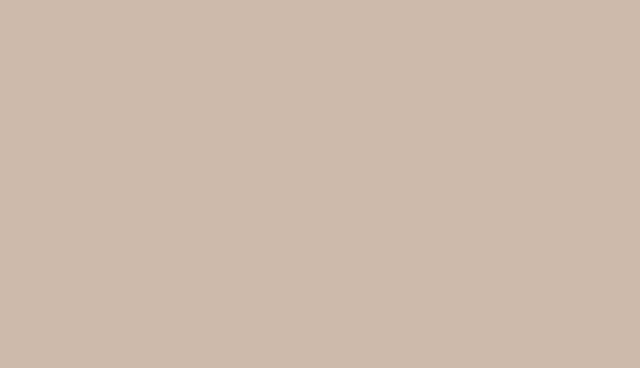
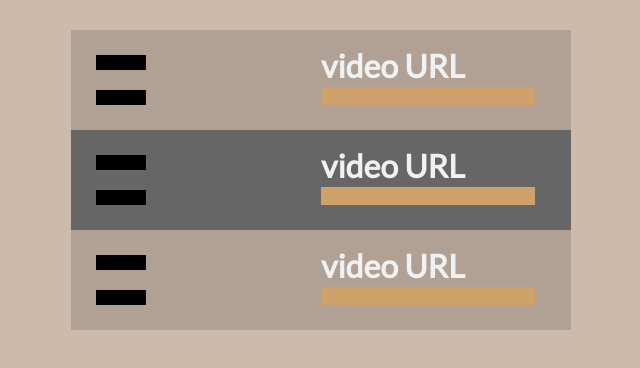
Before and after one commit to mngyuan/WebDesignDecal-Final-Proj, a plain HTML site: page create.html in a window 1280 px wide. Shown: the whole page, without its empty margins (319-959 px from the left). Drawn offline with nearby package versions, Linux system fonts and the light colour scheme.

Commit message:
minor spacing adjustments, create.view added

```diff
--- a/common.css
+++ b/common.css
@@ -13,11 +13,14 @@ body {
     height: 100%;
     width: 99%;
     background-color: #cdbaab;
+    /* allow scroll - contain children */
+    overflow: auto;
 }
 .centered {
     margin: 30px auto;
     width: 50%;
     text-align: center;
+    min-width: 500px;
 }
 
 ul {
@@ -25,3 +28,12 @@ ul {
     padding-left: 0;
     text-align: left;
 }
+input {
+    border: none;
+    margin: 0;
+    font-family: "Lato", sans-serif;
+}
+
+h1 {
+    margin: 0;
+}
--- /dev/null
+++ b/create.css
@@ -0,0 +1,53 @@
+.songrow {
+	height: 100px;
+	width: 500px;
+	margin: 0 auto;
+
+	background: #B1A195;
+}
+.songrow:nth-of-type(even) {
+	background: #666666;
+
+}
+
+.songrow-handle {
+	height: 100%;
+	float: left;
+	width: 100px;
+}
+.songrow-handle a {
+	display: block;
+	margin: 0 auto;
+	height: 20px;
+	width: 50px;
+	position: relative;
+	top: 25px;
+
+	border-top: 15px solid black;
+	border-bottom: 15px solid black;
+}
+
+.songrow-thumbnail {
+	height: 100%;
+	width: 150px;
+	float: left;
+}
+
+.songrow-text {
+	height: 100%;
+	width: 240px;
+	float: left;
+	text-align: left;
+
+	position: relative;
+}
+.songrow-textwrap {
+	position: absolute;
+	width: 100%;
+	bottom: 25px;
+}
+.songrow-textwrap input {
+	width: 210px;
+	background-color: #CEA06A;
+	font-size: 0.8em;
+}
--- a/create.html
+++ b/create.html
@@ -3,6 +3,7 @@
 <head>
   <title>explore</title>
   <link rel="stylesheet" href="common.css">
+  <link rel="stylesheet" href="create.css">
   <script src="http://ajax.googleapis.com/ajax/libs/jquery/1.11.0/jquery.min.js"></script>
   <script src="js/player.js"></script>
 
@@ -15,9 +16,36 @@
 </head>
 <body>
 <div class="centered">
-  <div class="songrow"></div>
-  <div class="songrow"></div>
-  <div class="songrow"></div>
+  <div class="songrow">
+    <div class="songrow-handle"><a class="handle"></a></div>
+    <div class="songrow-thumbnail"></div>
+    <div class="songrow-text">
+      <div class="songrow-textwrap">
+        <h1>video URL</h1>
+        <input type="text" />
+      </div>
+    </div>
+  </div>
+  <div class="songrow">
+    <div class="songrow-handle"><a class="handle"></a></div>
+    <div class="songrow-thumbnail"></div>
+    <div class="songrow-text">
+      <div class="songrow-textwrap">
+        <h1>video URL</h1>
+        <input type="text" />
+      </div>
+    </div>
+  </div>
+  <div class="songrow">
+    <div class="songrow-handle"><a class="handle"></a></div>
+    <div class="songrow-thumbnail"></div>
+    <div class="songrow-text">
+      <div class="songrow-textwrap">
+        <h1>video URL</h1>
+        <input type="text" />
+      </div>
+    </div>
+  </div>
 </div>
 </div>
 </body>
```
Also changed, not shown: player.css (+7 -7 lines).
